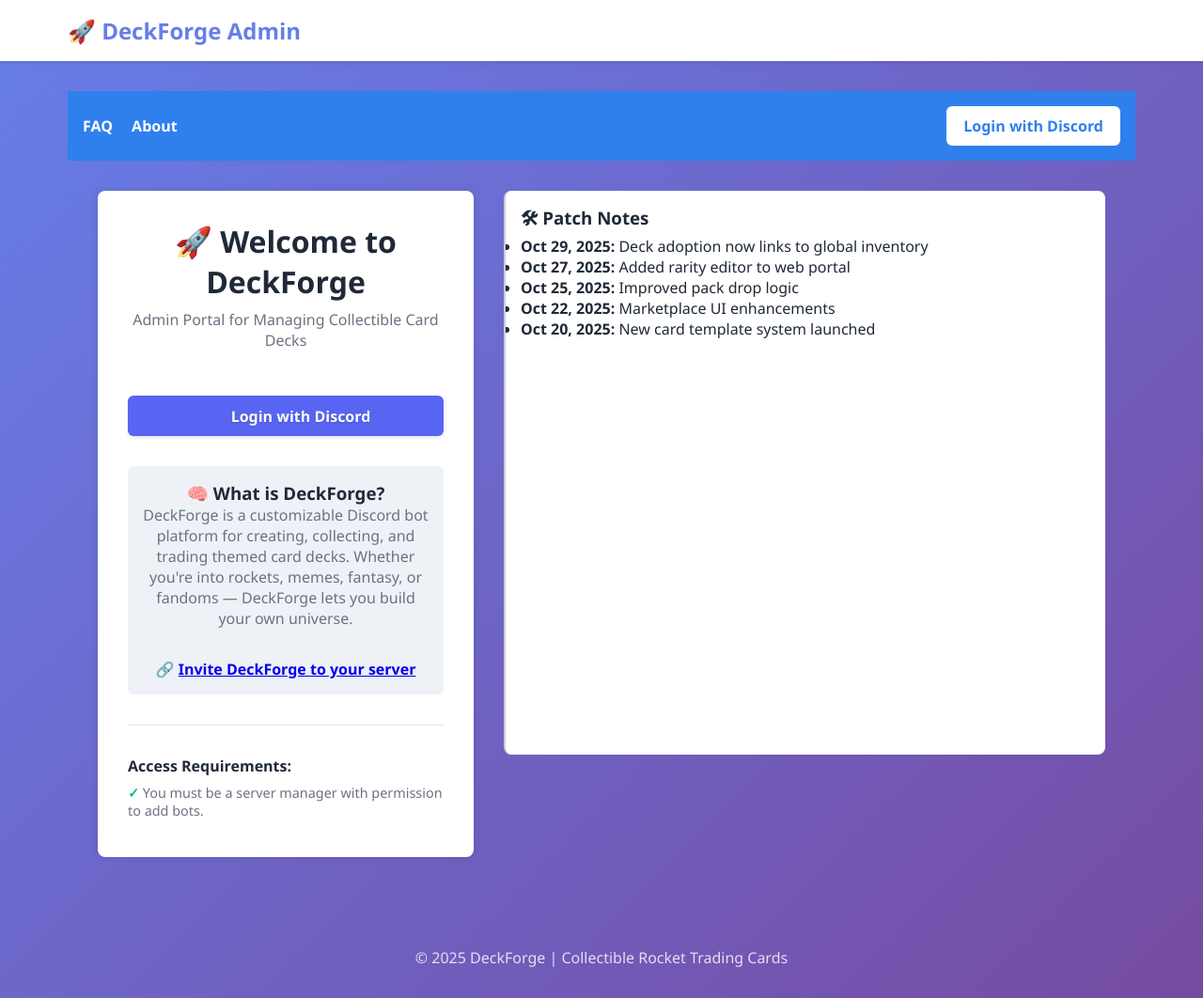
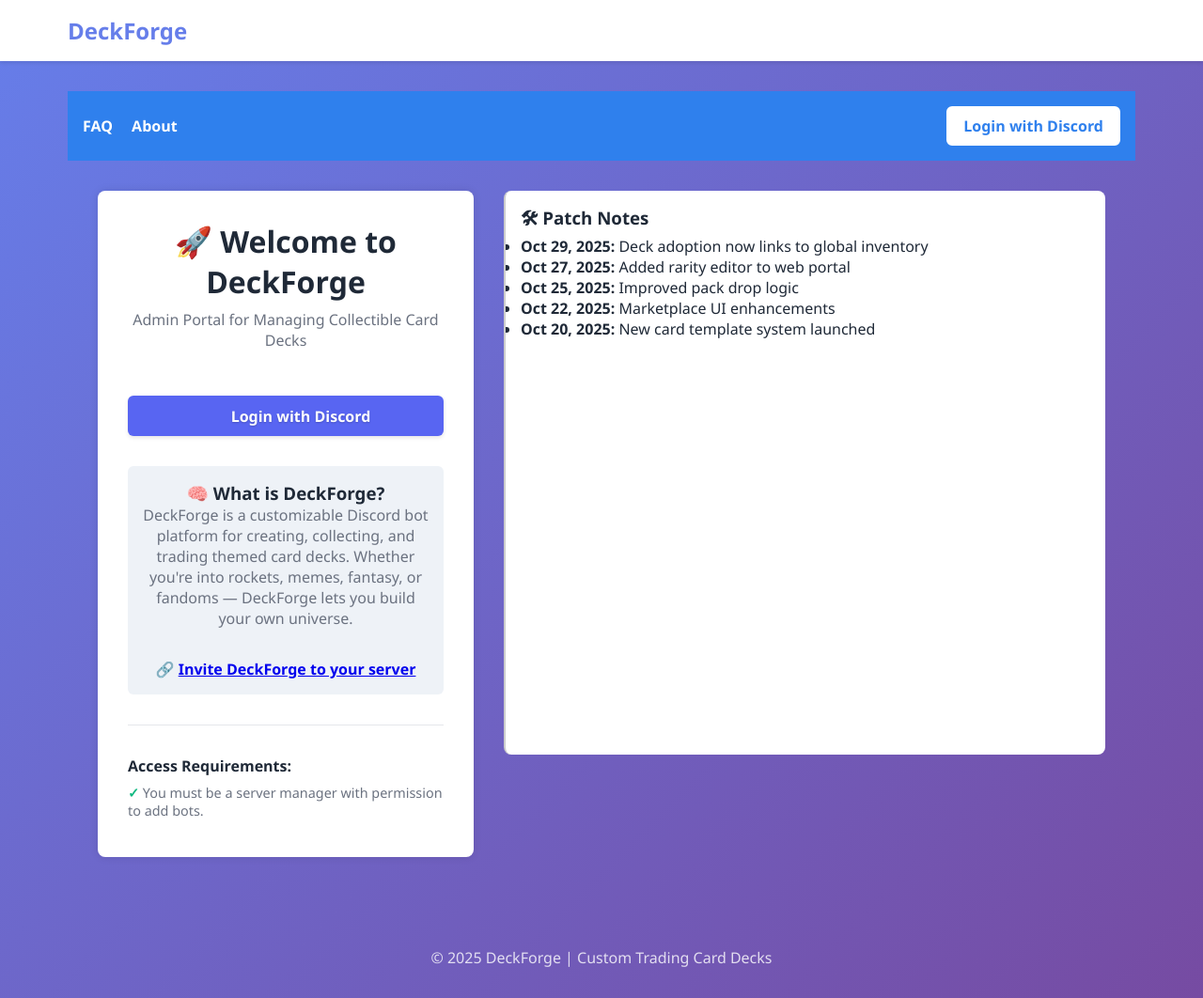
Before and after one commit to Excalium-OG/DeckForge, a FastAPI app: page / in a window 1280 px wide. Shown: the whole page at 94% size. Run offline with FastAPI, Linux system fonts and the light colour scheme; parts of the project's set-up code (start-up, migrations or seed data) failed here and were passed over.

Commit message:
Update website branding and bot invite link
Update static file path, remove rocket emoji from logo, change footer text, and update the Discord bot invite URL in login.html.

Replit-Commit-Author: Agent
Replit-Commit-Session-Id: 4f55a179-6eba-411a-9077-d2266764e472
Replit-Commit-Checkpoint-Type: full_checkpoint
Replit-Commit-Event-Id: 37b91ddf-2a5d-4d95-889f-75691f349d37
Replit-Commit-Screenshot-Url: https://storage.googleapis.com/screenshot-production-us-central1/f12067f3-d26e-4d2d-8bea-93b7035951eb/4f55a179-6eba-411a-9077-d2266764e472/DvutWHk

```diff
--- a/web/main.py
+++ b/web/main.py
@@ -11,7 +11,8 @@ from starlette.middleware.sessions import SessionMiddleware
 import httpx
 from typing import Optional, Dict, List
 from datetime import datetime, timedelta
-from object_storage import ObjectStorageService
+from web.object_storage import ObjectStorageService
+from fastapi.staticfiles import StaticFiles as BaseStaticFiles
 
 # Initialize FastAPI app
 app = FastAPI(title="DeckForge Admin Portal")
@@ -25,7 +26,7 @@ app.add_middleware(
 )
 
 # Mount static files and templates with no-cache headers
-from fastapi.staticfiles import StaticFiles as BaseStaticFiles
+
 
 class NoCacheStaticFiles(BaseStaticFiles):
     def __init__(self, *args, **kwargs):
--- a/web/templates/base.html
+++ b/web/templates/base.html
@@ -4,12 +4,12 @@
     <meta charset="UTF-8">
     <meta name="viewport" content="width=device-width, initial-scale=1.0">
     <title>{% block title %}DeckForge Admin Portal{% endblock %}</title>
-    <link rel="stylesheet" href="{{ url_for('static', path='/css/style.css') }}?v=2025101701">
+    <link rel="stylesheet" href="{{ url_for('static', path='css/style.css') }}?v=2025101701">
 </head>
 <body>
     <nav class="navbar">
         <div class="nav-container">
-            <h1 class="logo">🚀 DeckForge Admin</h1>
+            <h1 class="logo">DeckForge</h1>
             {% if user %}
             <div class="nav-user">
                 <span>{{ user.username }}#{{ user.discriminator }}</span>
@@ -24,7 +24,7 @@
     </main>
 
     <footer>
-        <p>&copy; 2025 DeckForge | Collectible Rocket Trading Cards</p>
+        <p>&copy; 2025 DeckForge | Custom Trading Card Decks</p>
     </footer>
 
     {% block scripts %}{% endblock %}
--- a/web/templates/login.html
+++ b/web/templates/login.html
@@ -128,7 +128,7 @@
       <h3>🧠 What is DeckForge?</h3>
       <p>DeckForge is a customizable Discord bot platform for creating, collecting, and trading themed card decks. Whether you're into rockets, memes, fantasy, or fandoms — DeckForge lets you build your own universe.</p>
       <div class="invite-link">
-        🔗 <a href="YOUR_BOT_INVITE_URL_HERE">Invite DeckForge to your server</a>
+        🔗 <a href="https://discord.com/oauth2/authorize?client_id=1428049552484733059&permissions=277025777728&integration_type=0&scope=bot+applications.commands">Invite DeckForge to your server</a>
       </div>
     </div>
 
```
Also changed, not shown: 1 other file.
